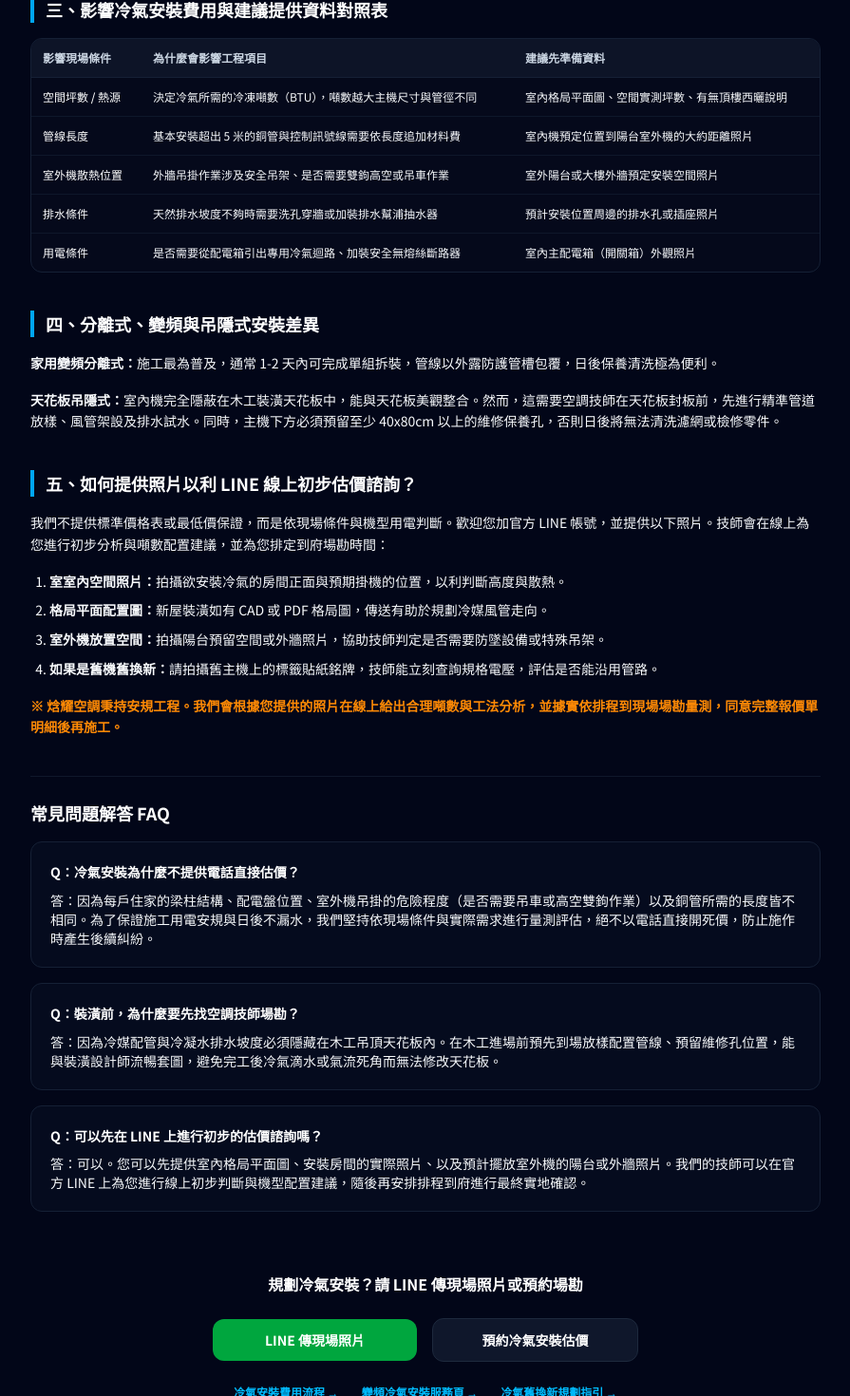
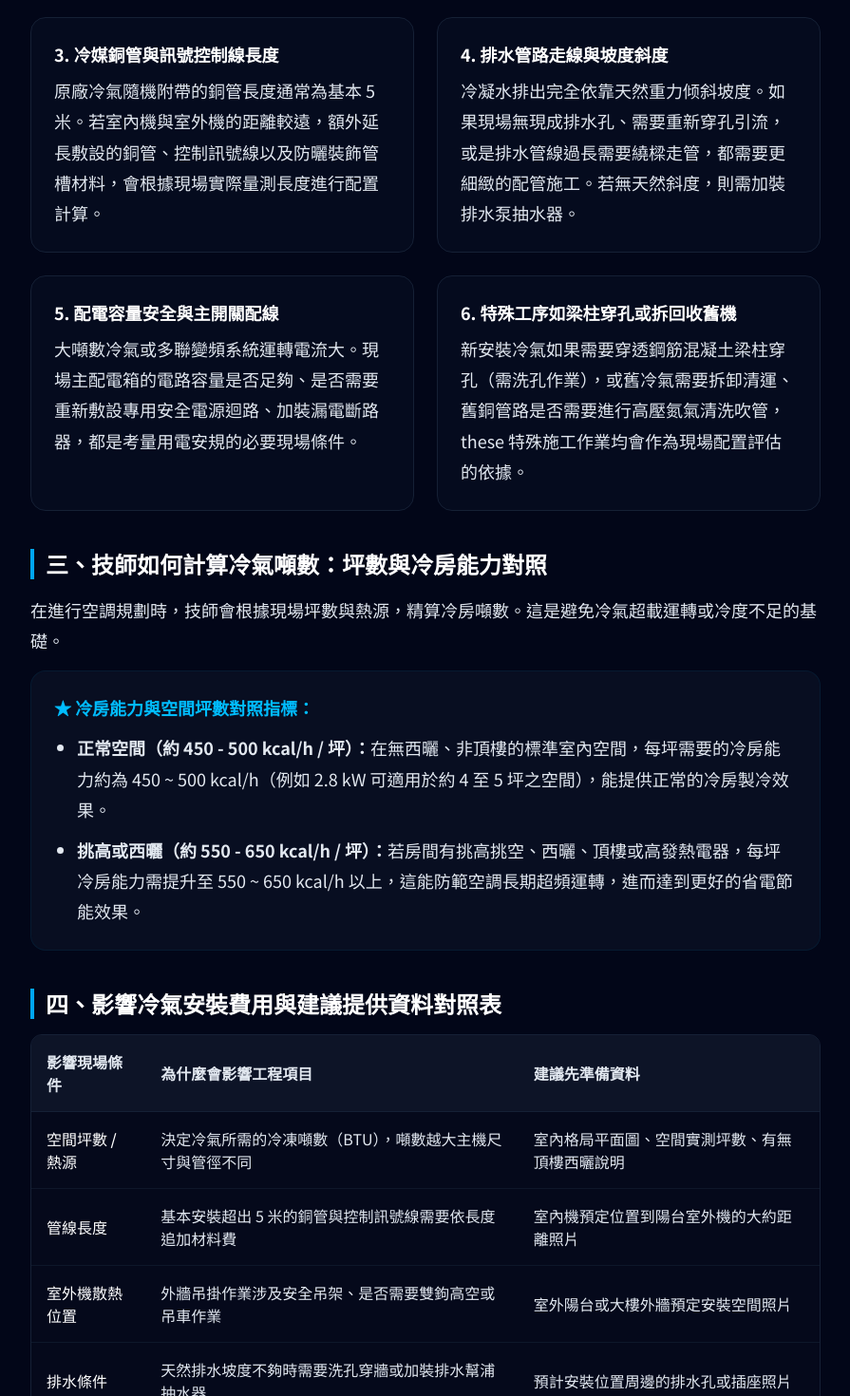
Before and after one commit to t14210184/hanyao, a Next.js app: page /guides/ac-installation-cost-factors in a window 1280 px wide. Shown: the part 1228-2698 px from the top of the page at 95% size, without its empty margins (192-1087 px from the left). Built offline with nearby package versions, Linux system fonts and the light colour scheme.

Commit message:
Optimize ac-installation-cost-factors guide page for AEO structure and typography

```diff
--- a/src/app/guides/ac-installation-cost-factors/AcInstallationCostFactorsClient.tsx
+++ b/src/app/guides/ac-installation-cost-factors/AcInstallationCostFactorsClient.tsx
@@ -62,17 +62,23 @@ export default function AcInstallationCostFactorsClient() {
             </h1>
 
             {/* Core conclusion */}
-            <div className="mt-6 p-4 rounded-xl bg-slate-900/60 border border-slate-855 text-xs sm:text-sm text-slate-300 leading-relaxed">
-              <strong className="text-sky-400 block mb-1">核心結論：</strong>
-              冷氣安裝費用通常會受坪數、機型、管線長度、排水條件、室外機位置與用電條件影響。建議先提供現場照片或平面配置，再由專人判斷是否需要到場評估。
+            <div className="mt-6 p-6 rounded-2xl bg-slate-900/60 border border-slate-850 text-base sm:text-lg text-slate-200 leading-[1.8]">
+              <strong className="text-sky-400 block mb-2 text-lg">核心結論：</strong>
+              冷氣安裝費用通常會受坪數、機型、管線長度、排水條件、室外機位置與用電條件影響。建議先提供現場照片與平面配置，再由專人判斷是否需要到場評估。
             </div>
           </header>
 
-          <div className="space-y-10 text-xs sm:text-sm text-slate-450 leading-relaxed">
+          <div className="space-y-10 text-base sm:text-lg text-slate-200 leading-[1.8]">
 
             {/* Section 1 */}
             <section className="space-y-4">
-              <h2 className="text-lg font-bold text-white border-l-4 border-sky-500 pl-3">一、為什麼不建議只用電話固定報價</h2>
+              <h2 className="text-xl sm:text-2xl font-bold text-white border-l-4 border-sky-500 pl-3">一、為什麼不建議只用電話固定報價</h2>
+              <div className="bg-slate-900/20 p-5 rounded-xl border border-slate-850/60 mb-4">
+                <strong className="text-sky-300 block mb-2">Q：冷氣安裝費用主要受哪些現場條件影響？</strong>
+                <p className="text-slate-200">
+                  答：冷氣安裝費用估計主要取決於六個現場關鍵條件：<strong>空間坪數與熱源</strong>（決定冷房噸數大小）、<strong>冷媒銅管與控制線長度</strong>（超出 5 米基本安裝需追加）、<strong>室外機安裝位置與高度</strong>（涉及高空防墜安全工法）、<strong>排水路徑與是否有天然下斜坡度</strong>、<strong>配電盤用電容量安全</strong>，以及<strong>洗孔或清運舊機等特殊工序</strong>。
+                </p>
+              </div>
               <p>
                 很多客戶會習慣撥打電話直接詢問「裝一台變頻冷氣要多少錢？」。然而，空調工程是一項高度因地制宜的客製化施工。如果冷氣行在不清楚現場管線、電源與高空吊掛作業難度的情況下，在電話中盲目承諾一個低價，施工現場往往會因為「超出基本安裝」而產生追加費用爭議。
               </p>
@@ -83,63 +89,78 @@ export default function AcInstallationCostFactorsClient() {
 
             {/* Section 2 */}
             <section className="space-y-4">
-              <h2 className="text-lg font-bold text-white border-l-4 border-sky-500 pl-3">二、影響報價的 6 個現場條件</h2>
+              <h2 className="text-xl sm:text-2xl font-bold text-white border-l-4 border-sky-500 pl-3">二、影響報價的 6 個現場條件</h2>
               <div className="grid grid-cols-1 md:grid-cols-2 gap-6">
                 {factors.map((factor, idx) => (
-                  <div key={idx} className="bg-slate-900/30 p-5 rounded-xl border border-slate-850">
-                    <h3 className="font-bold text-white mb-2">{factor.title}</h3>
-                    <p className="text-slate-400 text-xs sm:text-sm">{factor.detail}</p>
+                  <div key={idx} className="bg-slate-900/30 p-6 rounded-2xl border border-slate-850">
+                    <h3 className="font-bold text-white mb-2 text-lg">{factor.title}</h3>
+                    <p className="text-slate-200 leading-[1.8]">{factor.detail}</p>
                   </div>
                 ))}
               </div>
             </section>
 
+            {/* 三、技師如何計算冷氣噸數：坪數與冷房能力對照 */}
+            <section className="space-y-4">
+              <h2 className="text-xl sm:text-2xl font-bold text-white border-l-4 border-sky-500 pl-3">三、技師如何計算冷氣噸數：坪數與冷房能力對照</h2>
+              <p>
+                在進行空調規劃時，技師會根據現場坪數與熱源，精算冷房噸數。這是避免冷氣超載運轉或冷度不足的基礎。
+              </p>
+              <div className="bg-slate-900/50 p-6 rounded-2xl border border-sky-950/40 space-y-3">
+                <span className="text-sky-400 font-bold text-lg block">★ 冷房能力與空間坪數對照指標：</span>
+                <ul className="list-disc pl-6 space-y-2.5">
+                  <li><strong>正常空間（約 450 - 500 kcal/h / 坪）：</strong>在無西曬、非頂樓的標準室內空間，每坪需要的冷房能力約為 450 ~ 500 kcal/h（例如 2.8 kW 可適用於約 4 至 5 坪之空間），能提供正常的冷房製冷效果。</li>
+                  <li><strong>挑高或西曬（約 550 - 650 kcal/h / 坪）：</strong>若房間有挑高挑空、西曬、頂樓或高發熱電器，每坪冷房能力需提升至 550 ~ 650 kcal/h 以上，這能防範空調長期超頻運轉，進而達到更好的省電節能效果。</li>
+                </ul>
+              </div>
+            </section>
+
             {/* HTML Table Section */}
             <section className="space-y-4">
-              <h2 className="text-lg font-bold text-white border-l-4 border-sky-500 pl-3">三、影響冷氣安裝費用與建議提供資料對照表</h2>
+              <h2 className="text-xl sm:text-2xl font-bold text-white border-l-4 border-sky-500 pl-3">四、影響冷氣安裝費用與建議提供資料對照表</h2>
               <div className="overflow-x-auto border border-slate-850 rounded-xl bg-slate-900/20">
-                <table className="w-full text-left border-collapse text-[11px] sm:text-xs">
+                <table className="w-full text-left border-collapse text-sm sm:text-base">
                   <thead>
-                    <tr className="bg-slate-900/80 border-b border-slate-850 text-slate-300">
-                      <th className="p-3 font-semibold">影響現場條件</th>
-                      <th className="p-3 font-semibold">為什麼會影響工程項目</th>
-                      <th className="p-3 font-semibold">建議先準備資料</th>
+                    <tr className="bg-slate-900/80 border-b border-slate-850 text-slate-200">
+                      <th className="p-4 font-semibold">影響現場條件</th>
+                      <th className="p-4 font-semibold">為什麼會影響工程項目</th>
+                      <th className="p-4 font-semibold">建議先準備資料</th>
                     </tr>
                   </thead>
-                  <tbody className="divide-y divide-slate-850/60 text-slate-350">
+                  <tbody className="divide-y divide-slate-850/60 text-slate-200">
                     <tr>
-                      <td className="p-3 font-medium text-white">空間坪數 / 熱源</td>
-                      <td className="p-3">決定冷氣所需的冷凍噸數（BTU），噸數越大主機尺寸與管徑不同</td>
-                      <td className="p-3">室內格局平面圖、空間實測坪數、有無頂樓西曬說明</td>
+                      <td className="p-4 font-medium text-white">空間坪數 / 熱源</td>
+                      <td className="p-4">決定冷氣所需的冷凍噸數（BTU），噸數越大主機尺寸與管徑不同</td>
+                      <td className="p-4">室內格局平面圖、空間實測坪數、有無頂樓西曬說明</td>
                     </tr>
                     <tr>
-                      <td className="p-3 font-medium text-white">管線長度</td>
-                      <td className="p-3">基本安裝超出 5 米的銅管與控制訊號線需要依長度追加材料費</td>
-                      <td className="p-3">室內機預定位置到陽台室外機的大約距離照片</td>
+                      <td className="p-4 font-medium text-white">管線長度</td>
+                      <td className="p-4">基本安裝超出 5 米的銅管與控制訊號線需要依長度追加材料費</td>
+                      <td className="p-4">室內機預定位置到陽台室外機的大約距離照片</td>
                     </tr>
                     <tr>
-                      <td className="p-3 font-medium text-white">室外機散熱位置</td>
-                      <td className="p-3">外牆吊掛作業涉及安全吊架、是否需要雙鉤高空或吊車作業</td>
-                      <td className="p-3">室外陽台或大樓外牆預定安裝空間照片</td>
+                      <td className="p-4 font-medium text-white">室外機散熱位置</td>
+                      <td className="p-4">外牆吊掛作業涉及安全吊架、是否需要雙鉤高空或吊車作業</td>
+                      <td className="p-4">室外陽台或大樓外牆預定安裝空間照片</td>
                     </tr>
                     <tr>
-                      <td className="p-3 font-medium text-white">排水條件</td>
-                      <td className="p-3">天然排水坡度不夠時需要洗孔穿牆或加裝排水幫浦抽水器</td>
-                      <td className="p-3">預計安裝位置周邊的排水孔或插座照片</td>
+                      <td className="p-4 font-medium text-white">排水條件</td>
+                      <td className="p-4">天然排水坡度不夠時需要洗孔穿牆或加裝排水幫浦抽水器</td>
+                      <td className="p-4">預計安裝位置周邊的排水孔或插座照片</td>
                     </tr>
                     <tr>
-                      <td className="p-3 font-medium text-white">用電條件</td>
-                      <td className="p-3">是否需要從配電箱引出專用冷氣迴路、加裝安全無熔絲斷路器</td>
-                      <td className="p-3">室內主配電箱（開關箱）外觀照片</td>
+                      <td className="p-4 font-medium text-white">用電條件</td>
+                      <td className="p-4">是否需要從配電箱引出專用冷氣迴路、加裝安全無熔絲斷路器</td>
+                      <td className="p-4">室內主配電箱（開關箱）外觀照片</td>
                     </tr>
                   </tbody>
                 </table>
               </div>
             </section>
 
-            {/* Section 4 */}
+            {/* Section 5 */}
             <section className="space-y-4">
-              <h2 className="text-lg font-bold text-white border-l-4 border-sky-500 pl-3">四、分離式、變頻與吊隱式安裝差異</h2>
+              <h2 className="text-xl sm:text-2xl font-bold text-white border-l-4 border-sky-500 pl-3">五、分離式、變頻與吊隱式安裝差異</h2>
               <p>
                 <strong>家用變頻分離式：</strong>施工最為普及，通常 1-2 天內可完成單組拆裝，管線以外露防護管槽包覆，日後保養清洗極為便利。
               </p>
@@ -148,14 +169,14 @@ export default function AcInstallationCostFactorsClient() {
               </p>
             </section>
 
-            {/* Section 5 */}
+            {/* Section 6 */}
             <section className="space-y-4">
-              <h2 className="text-lg font-bold text-white border-l-4 border-sky-500 pl-3">五、如何提供照片以利 LINE 線上初步估價諮詢？</h2>
+              <h2 className="text-xl sm:text-2xl font-bold text-white border-l-4 border-sky-500 pl-3">六、如何提供照片以利 LINE 線上初步估價諮詢？</h2>
               <p>
-                我們不提供標準價格表或最低價保證，而是依現場條件與機型用電判斷。歡迎您加官方 LINE 帳號，並提供以下照片。技師會在線上為您進行初步分析與噸數配置建議，並為您排定到府場勘時間：
+                我們不提供標準價格表或最低價承諾，而是依現場條件與機型用電判斷。歡迎您加官方 LINE 帳號，並提供以下照片。技師會在線上為您進行初步分析與噸數配置建議，並為您排定到府場勘時間：
               </p>
-              <ul className="list-decimal pl-5 space-y-2">
-                <li><strong>室室內空間照片：</strong>拍攝欲安裝冷氣的房間正面與預期掛機的位置，以利判斷高度與散熱。</li>
+              <ul className="list-decimal pl-6 space-y-2.5">
+                <li><strong>室內空間照片：</strong>拍攝欲安裝冷氣的房間正面與預期掛機的位置，以利判斷高度與散熱。</li>
                 <li><strong>格局平面配置圖：</strong>新屋裝潢如有 CAD 或 PDF 格局圖，傳送有助於規劃冷媒風管走向。</li>
                 <li><strong>室外機放置空間：</strong>拍攝陽台預留空間或外牆照片，協助技師判定是否需要防墜設備或特殊吊架。</li>
                 <li><strong>如果是舊機舊換新：</strong>請拍攝舊主機上的標籤貼紙銘牌，技師能立刻查詢規格電壓，評估是否能沿用管路。</li>
@@ -167,49 +188,49 @@ export default function AcInstallationCostFactorsClient() {
 
             {/* FAQ Section */}
             <section className="space-y-4 pt-6 border-t border-slate-900">
-              <h2 className="text-lg font-bold text-white">常見問題解答 FAQ</h2>
+              <h2 className="text-xl sm:text-2xl font-bold text-white">常見問題解答 FAQ</h2>
               <div className="space-y-4">
-                <div className="bg-slate-900/30 p-5 rounded-xl border border-slate-850">
-                  <h3 className="font-bold text-white mb-2">Q：冷氣安裝為什麼不提供電話直接估價？</h3>
-                  <p className="text-slate-450 text-xs sm:text-sm">答：因為每戶住家的梁柱結構、配電盤位置、室外機吊掛的危險程度（是否需要吊車或高空雙鉤作業）以及銅管所需的長度皆不相同。為了保證施工用電安規與日後不漏水，我們堅持依現場條件與實際需求進行量測評估，絕不以電話直接開死價，防止施作時產生後續糾紛。</p>
+                <div className="bg-slate-900/30 p-6 rounded-2xl border border-slate-850">
+                  <h3 className="font-bold text-white mb-2 text-lg">Q：冷氣安裝為什麼不提供電話直接估價？</h3>
+                  <p className="text-slate-200 text-base sm:text-lg leading-[1.8]">答：因為每戶住家的梁柱結構、配電盤位置、室外機吊掛的危險程度（是否需要吊車或高空雙鉤作業）以及銅管所需的長度皆不相同。為了確保施工用電安規與日後不漏水，我們堅持依現場條件與實際需求進行量測評估，絕不以電話直接開死價，防止施作時產生後續糾紛。</p>
                 </div>
-                <div className="bg-slate-900/30 p-5 rounded-xl border border-slate-850">
-                  <h3 className="font-bold text-white mb-2">Q：裝潢前，為什麼要先找空調技師場勘？</h3>
-                  <p className="text-slate-450 text-xs sm:text-sm">答：因為冷媒配管與冷凝水排水坡度必須隱藏在木工吊頂天花板內。在木工進場前預先到場放樣配置管線、預留維修孔位置，能與裝潢設計師流暢套圖，避免完工後冷氣滴水或氣流死角而無法修改天花板。</p>
+                <div className="bg-slate-900/30 p-6 rounded-2xl border border-slate-850">
+                  <h3 className="font-bold text-white mb-2 text-lg">Q：裝潢前，為什麼要先找空調技師場勘？</h3>
+                  <p className="text-slate-200 text-base sm:text-lg leading-[1.8]">答：因為冷媒配管與冷凝水排水坡度必須隱藏在木工吊頂天花板內。在木工進場前預先到場放樣配置管線、預留維修孔位置，能與裝潢設計師流暢套圖，避免完工後冷氣滴水或氣流死角而無法修改天花板。</p>
                 </div>
-                <div className="bg-slate-900/30 p-5 rounded-xl border border-slate-850">
-                  <h3 className="font-bold text-white mb-2">Q：可以先在 LINE 上進行初步的估價諮詢嗎？</h3>
-                  <p className="text-slate-455 text-xs sm:text-sm">答：可以。您可以先提供室內格局平面圖、安裝房間的實際照片、以及預計擺放室外機的陽台或外牆照片。我們的技師可以在官方 LINE 上為您進行線上初步判斷與機型配置建議，隨後再安排排程到府進行最終實地確認。</p>
+                <div className="bg-slate-900/30 p-6 rounded-2xl border border-slate-850">
+                  <h3 className="font-bold text-white mb-2 text-lg">Q：可以先在 LINE 上進行初步的估價諮詢嗎？</h3>
+                  <p className="text-slate-200 text-base sm:text-lg leading-[1.8]">答：可以。您可以先提供室內格局平面圖、安裝房間的實際照片、以及預計擺放室外機的陽台或外牆照片。我們的技師可以在官方 LINE 上為您進行線上初步判斷與機型配置建議，隨後再安排排程到府進行最終實地確認。</p>
                 </div>
               </div>
             </section>
 
             {/* CTAs */}
             <div className="pt-6 text-center space-y-6">
-              <h3 className="text-base font-bold text-white">規劃冷氣安裝？請 LINE 傳現場照片或預約場勘</h3>
+              <h3 className="text-lg font-bold text-white">規劃冷氣安裝？請 LINE 傳現場照片或預約場勘</h3>
               <div className="flex flex-col sm:flex-row justify-center items-center gap-4 max-w-md mx-auto">
                 <CTAButton
                   href={siteConfig.lineUrl}
                   external
                   trackEventName="line_click"
                   trackParams={{ service_type: "ac_installation", cta_position: "guide_installation_cost" }}
-                  className="w-full sm:flex-1 py-3 bg-green-600 hover:bg-green-500 text-white font-bold rounded-xl flex items-center justify-center gap-2 text-xs sm:text-sm transition-all"
+                  className="w-full sm:flex-1 py-4 bg-green-600 hover:bg-green-500 text-white font-bold rounded-xl flex items-center justify-center gap-2 text-base sm:text-lg min-h-[56px] shadow-md transition-all"
                 >
                   <span>LINE 傳現場照片</span>
                 </CTAButton>
 
                 <CTAButton
                   href="/contact/"
-                  className="w-full sm:flex-1 py-3 bg-slate-900 hover:bg-slate-800 text-white font-bold rounded-xl border border-slate-800 flex items-center justify-center gap-2 text-xs sm:text-sm transition-all"
+                  className="w-full sm:flex-1 py-4 bg-slate-900 hover:bg-slate-800 text-white font-bold rounded-xl border border-slate-800 flex items-center justify-center gap-2 text-base sm:text-lg min-h-[56px] transition-all"
                 >
                   <span>預約冷氣安裝估價</span>
                 </CTAButton>
               </div>
 
-              <div className="flex justify-center gap-6 text-xs text-sky-400 font-semibold">
-                <Link href="/services/ac-installation/cost/" className="hover:underline">冷氣安裝費用流程 &rarr;</Link>
-                <Link href="/services/ac-installation/" className="hover:underline">變頻冷氣安裝服務頁 &rarr;</Link>
-                <Link href="/services/ac-replacement/" className="hover:underline">冷氣舊換新規劃指引 &rarr;</Link>
+              <div className="flex justify-center gap-6 text-base text-sky-400 font-semibold pt-2">
+                <Link href="/services/ac-installation/cost/" className="hover:underline py-2">冷氣安裝費用流程 &rarr;</Link>
+                <Link href="/services/ac-installation/" className="hover:underline py-2">變頻冷氣安裝服務頁 &rarr;</Link>
+                <Link href="/services/ac-replacement/" className="hover:underline py-2">冷氣舊換新規劃指引 &rarr;</Link>
               </div>
             </div>
 
```
